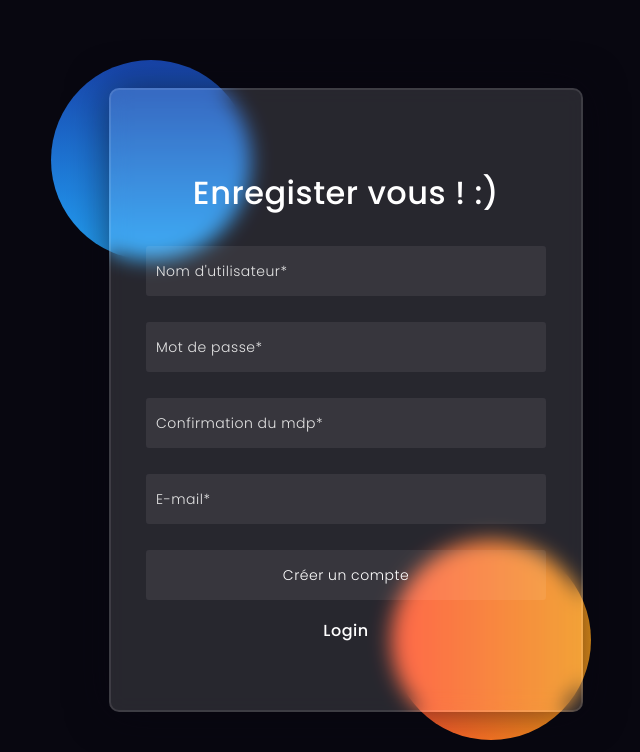
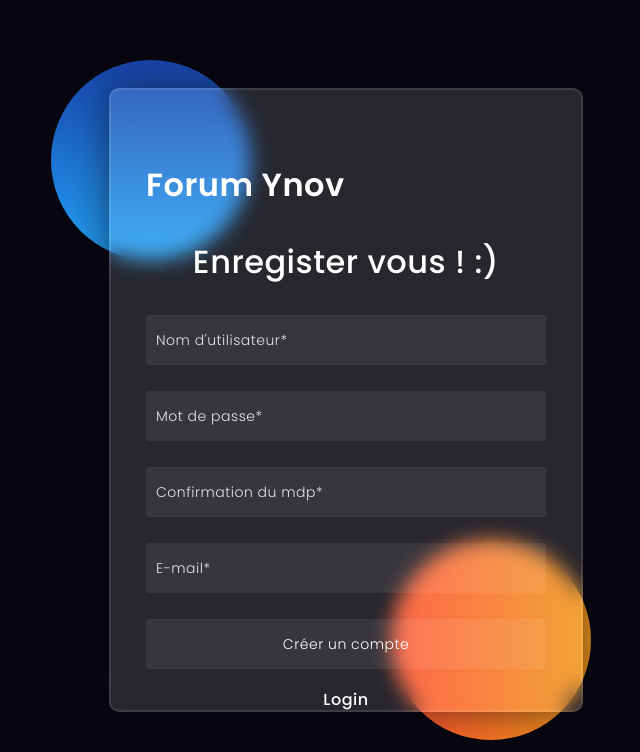
Before and after one commit to Martinez-Esteban/forumPhp, a PHP site: page /register.php in a window 1280 px wide. Shown: the top 752 px of the page, without its empty margins (294-934 px from the left). Run offline with PHP 8.4, Linux system fonts and the light colour scheme; data that the repository does not hold is empty.

Commit message:
css login/register fix

```diff
--- a/login.php
+++ b/login.php
@@ -48,6 +48,7 @@ try{
             <div class="shape"></div>
         </div>
         <form class="registerForm" method="POST">
+            <h1 style="color:white;">Forum Ynov</h2>
             <h3>Connectez vous ! :)</h3>
             <input type="text" name="username" placeholder="Nom d'utilisateur" required><br>
             <input type="password" name="password" placeholder="Mot de passe" required><br>
--- a/register.php
+++ b/register.php
@@ -63,6 +63,7 @@ try{
             <div class="shape"></div>
         </div>
         <form class="registerForm" method="POST" onsubmit="<?=verifyPassword($pdo)?>">
+            <h1 style="color:white;">Forum Ynov</h2>
             <h3>Enregister vous ! :)</h3>
             <input type="text" name="username" required placeholder="Nom d'utilisateur*"><br>
             <input type="password" name="password" required placeholder="Mot de passe*"><br>
```
